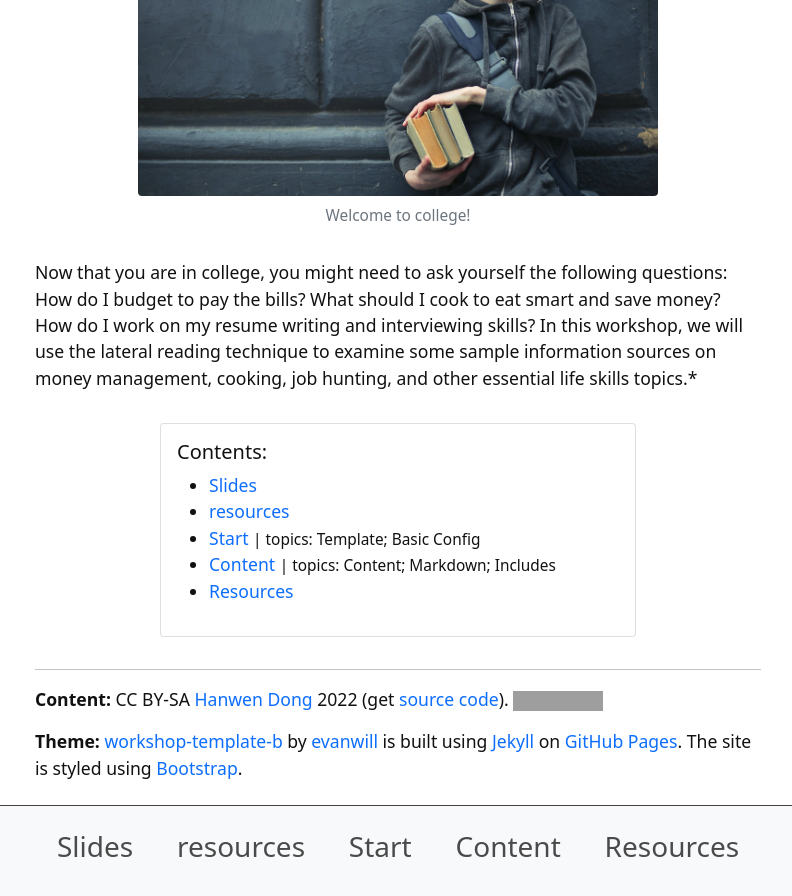
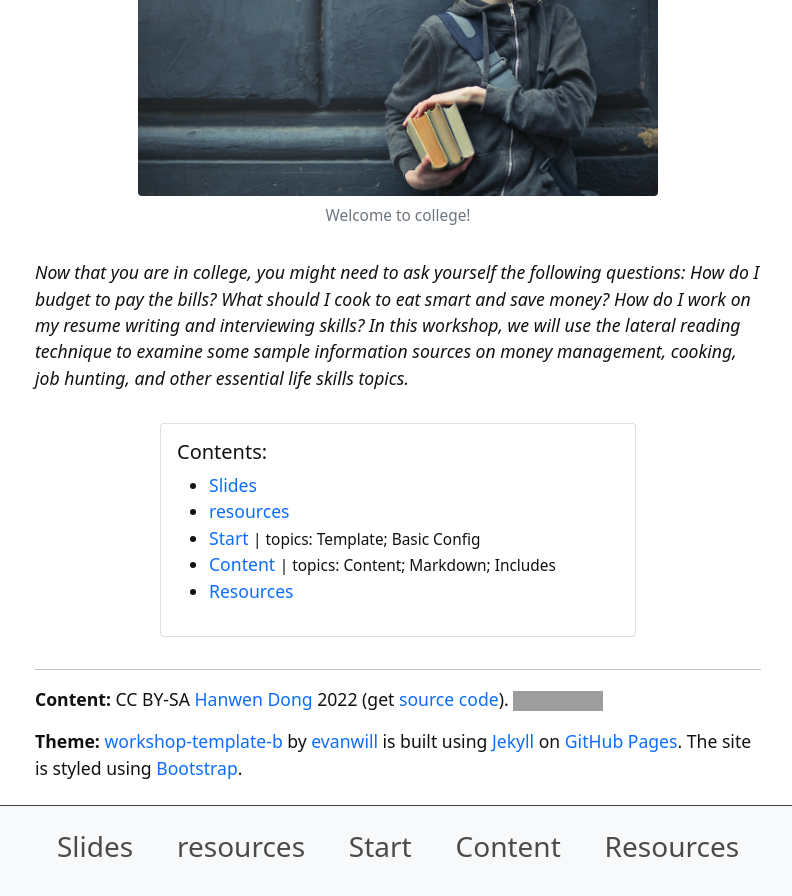
Before and after one commit to hanwendong1/adulting, a Jekyll site: the page built from index.md, in a window 1280 px wide and 900 px high, scrolled down 496 px. Shown: the top 896 px of the window, without its empty margins (242-1034 px from the left). Built offline with Jekyll 4.4.1, drawn with Linux system fonts in a browser that asks for light colours; grey boxes are pictures that could not be loaded.

```diff
--- a/index.md
+++ b/index.md
@@ -7,7 +7,7 @@ layout: default
 
 {% include figure.html img="college.jpeg" alt="college student" caption="Welcome to college!" width="75%" %}
 
-Now that you are in college, you might need to ask yourself the following questions: How do I budget to pay the bills? What should I cook to eat smart and save money? How do I work on my resume writing and interviewing skills? In this workshop, we will use the lateral reading technique to examine some sample information sources on money management, cooking, job hunting, and other essential life skills topics.*
+*Now that you are in college, you might need to ask yourself the following questions: How do I budget to pay the bills? What should I cook to eat smart and save money? How do I work on my resume writing and interviewing skills? In this workshop, we will use the lateral reading technique to examine some sample information sources on money management, cooking, job hunting, and other essential life skills topics.*
 
 {% include toc.html %}
 
```
